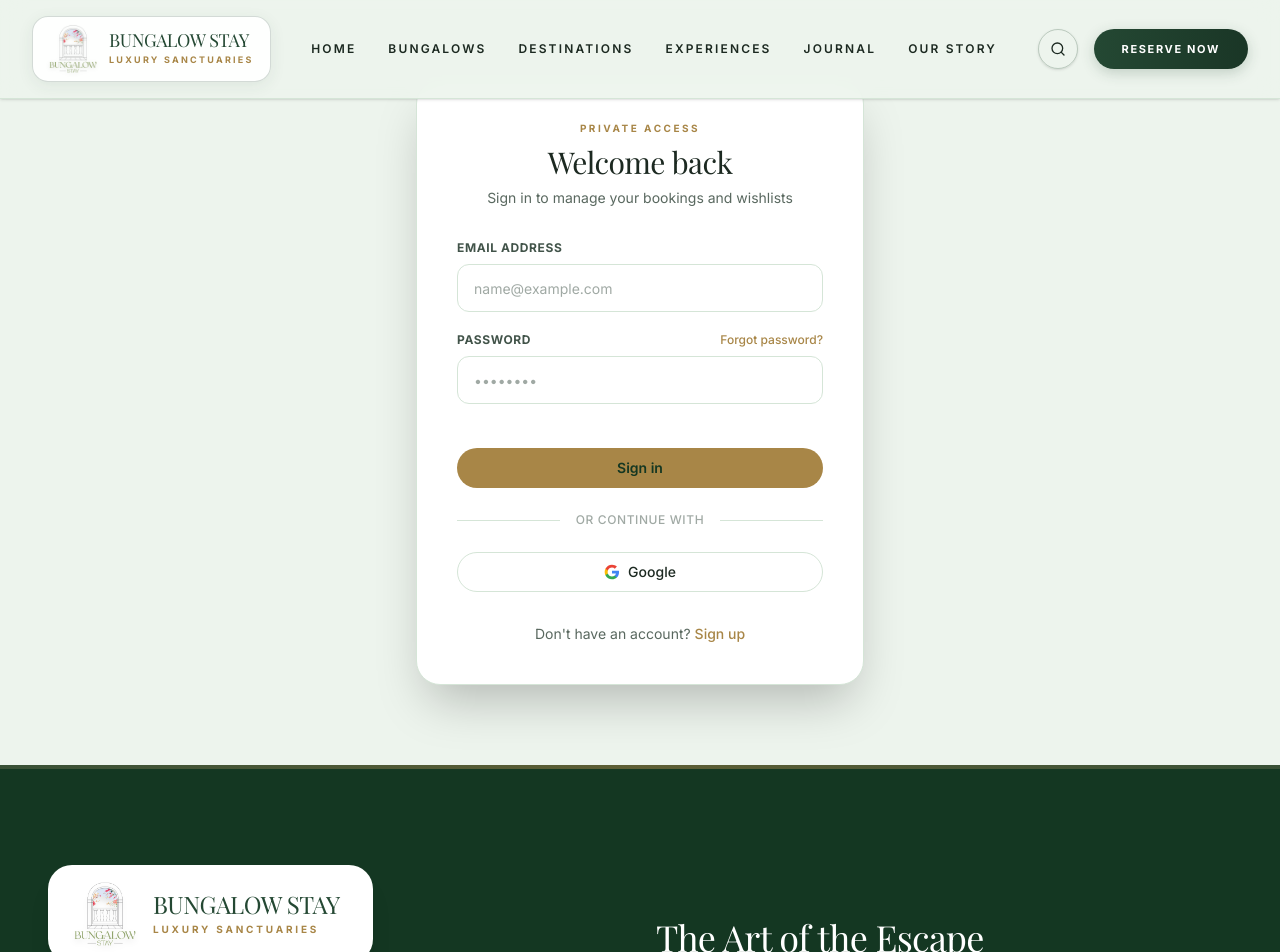
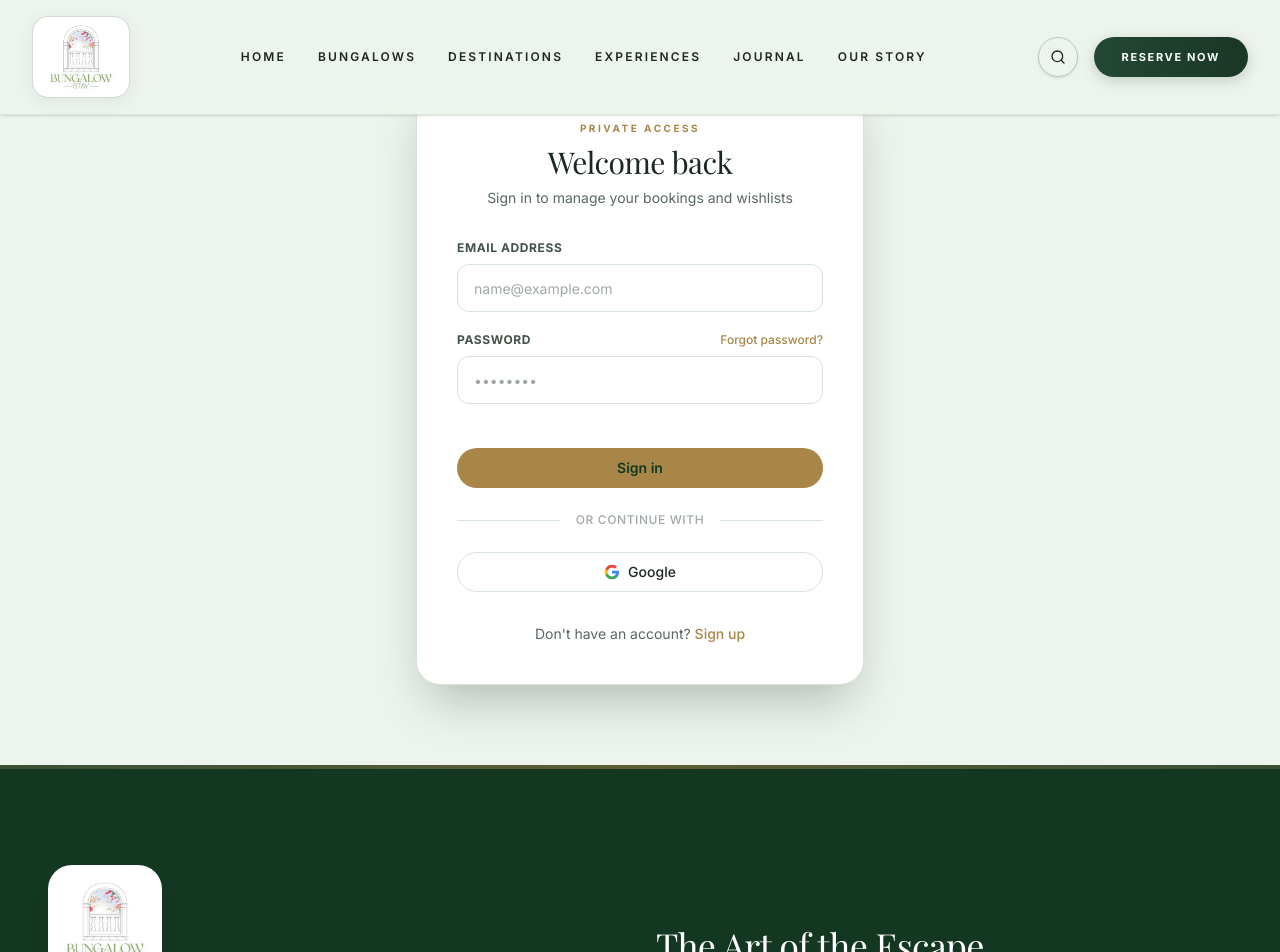
Before and after one commit to bungalowstay/bungalowstay, a Next.js app: page /login in a window 1280 px wide. Shown: the top 952 px of the page. Built offline with nearby package versions, Linux system fonts and the light colour scheme; a web font is replaced by a local one.

Commit message:
feat: show only the pure logo emblem highlighted with no extra writings or text

```diff
--- a/src/components/layout/footer.tsx
+++ b/src/components/layout/footer.tsx
@@ -38,22 +38,14 @@ export function Footer() {
         <div className="grid grid-cols-1 lg:grid-cols-12 gap-16 lg:gap-8 mb-24">
           <div className="lg:col-span-5">
             <Link href="/" className="inline-block mb-10 group relative z-10">
-              <div className="inline-flex items-center gap-4 bg-white px-6 py-4 rounded-3xl shadow-xl border border-white/40 transition-all duration-300 group-hover:scale-105 group-hover:shadow-2xl">
-                <div className="relative h-16 w-16 flex-shrink-0">
+              <div className="inline-flex items-center justify-center bg-white p-4 rounded-3xl shadow-xl border border-white/40 transition-all duration-300 group-hover:scale-105 group-hover:shadow-2xl">
+                <div className="relative h-20 w-20 flex-shrink-0">
                   <Image
                     src="/logo.png"
                     alt="Bungalow Stay Logo"
                     fill
                     className="object-contain drop-shadow-md"
                   />
-                </div>
-                <div className="flex flex-col text-left pr-2">
-                  <span className="font-serif text-2xl font-bold tracking-[0.06em] text-[#244833] leading-none">
-                    BUNGALOW STAY
-                  </span>
-                  <span className="text-[10px] tracking-[0.28em] uppercase font-bold text-[#A88647] mt-1.5">
-                    Luxury Sanctuaries
-                  </span>
                 </div>
               </div>
             </Link>
--- a/src/components/layout/header.tsx
+++ b/src/components/layout/header.tsx
@@ -69,10 +69,10 @@ export function Header({ className, theme = "transparent" }: { className?: strin
       >
         <div className="max-w-7xl mx-auto flex items-center justify-between px-4 sm:px-6 lg:px-8">
 
-          {/* LOGO (Properly Sized & Aligned Luxury Badge) */}
+          {/* LOGO (Only Pure Logo Image, Strictly Highlighted & Visible) */}
           <Link href="/" className="flex items-center group relative z-50 flex-shrink-0">
-            <div className="flex items-center gap-2.5 sm:gap-3 bg-white/95 px-3 py-1.5 sm:px-4 sm:py-2 rounded-2xl border border-[#244833]/20 shadow-[0_4px_16px_rgba(36,72,51,0.08)] transition-all duration-300 group-hover:shadow-[0_8px_25px_rgba(36,72,51,0.18)] group-hover:scale-105 group-hover:border-[#244833]/40">
-              <div className="relative h-10 w-10 sm:h-12 sm:w-12 flex-shrink-0">
+            <div className="flex items-center justify-center bg-white/95 px-3 py-1.5 sm:px-4 sm:py-2 rounded-2xl border border-[#244833]/20 shadow-[0_4px_16px_rgba(36,72,51,0.08)] transition-all duration-300 group-hover:shadow-[0_8px_25px_rgba(36,72,51,0.18)] group-hover:scale-105 group-hover:border-[#244833]/40">
+              <div className="relative h-12 w-12 sm:h-14 sm:w-14 md:h-16 md:w-16 flex-shrink-0">
                 <Image
                   src="/logo.png"
                   alt="Bungalow Stay Logo"
@@ -80,14 +80,6 @@ export function Header({ className, theme = "transparent" }: { className?: strin
                   className="object-contain drop-shadow-sm"
                   priority
                 />
-              </div>
-              <div className="flex flex-col text-left">
-                <span className="font-serif text-base sm:text-lg font-bold tracking-[0.06em] text-[#244833] leading-none whitespace-nowrap">
-                  BUNGALOW STAY
-                </span>
-                <span className="text-[8px] sm:text-[9px] tracking-[0.25em] uppercase font-bold text-[#A88647] mt-1 whitespace-nowrap">
-                  Luxury Sanctuaries
-                </span>
               </div>
             </div>
           </Link>
```
